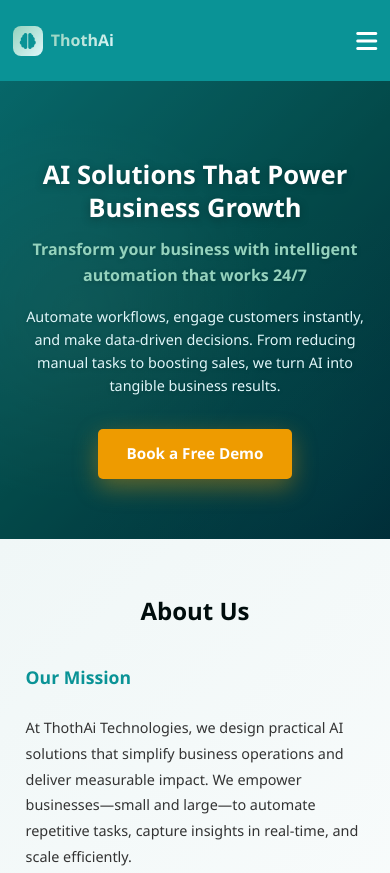
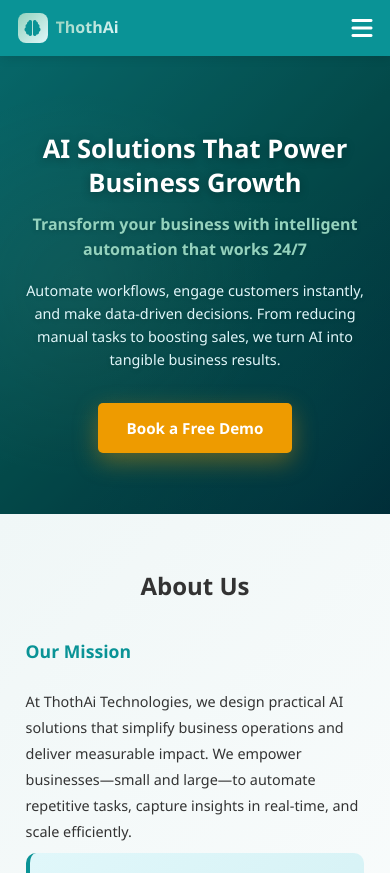
Before and after one commit to teofilos45/ThothAi-Technologies, a plain HTML site: page index.html in a window 390 px wide. Shown: the top 873 px of the page. Drawn offline with Linux system fonts and the light colour scheme.

Commit message:
Update homepage styling

```diff
--- a/styles.css
+++ b/styles.css
@@ -25,6 +25,9 @@
   padding: 1rem 0;
   box-shadow: 0 2px 10px rgba(0,0,0,0.1);
   transition: all 0.3s ease;
+  position: sticky;
+  top: 0;
+  z-index: 1000;
 }
 .header .container {
   display: flex;
@@ -298,7 +301,7 @@
 }
 .about h2 {
   margin-bottom: 3rem;
-  color: #000d0d;
+  color: rgb(1, 16, 16)10, 10;
 }
 .about-wrapper {
   display: grid;
@@ -379,7 +382,7 @@
   background: #fafafa;
 }
 .services h2 {
-  color: #000d0d;
+  color: #111313;
   margin-bottom: 3rem;
 }
 .services .cards {
@@ -569,7 +572,7 @@
   background: linear-gradient(135deg, #f0f7f7 0%, #ffffff 100%);
 }
 .how-we-work h2 {
-  color: #000d0d;
+  color: #101111;
   margin-bottom: 3rem;
 }
 .process-flow {
@@ -819,6 +822,18 @@
     padding: 0.8rem 0;
   }
 
+  .header .container {
+    padding: 0 1rem;
+  }
+
+  .brand {
+    margin-left: 0.5rem;
+  }
+
+  .menu-toggle {
+    margin-right: 0.5rem;
+  }
+
   .logo-icon {
     width: 35px;
     height: 35px;
@@ -1052,6 +1067,18 @@
     padding: 0.8rem;
   }
 
+  .header .container {
+    padding: 0 0.8rem;
+  }
+
+  .brand {
+    margin-left: 0.3rem;
+  }
+
+  .menu-toggle {
+    margin-right: 0.3rem;
+  }
+
   /* Header */
   .logo-icon {
     width: 30px;
```
